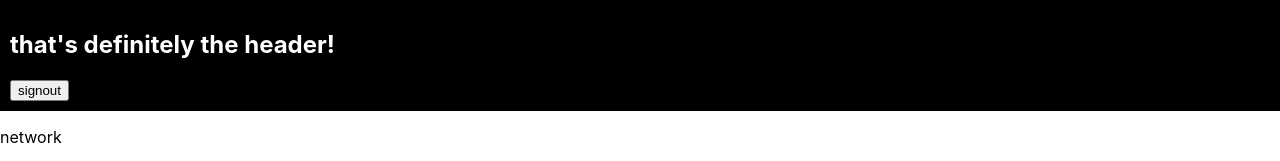
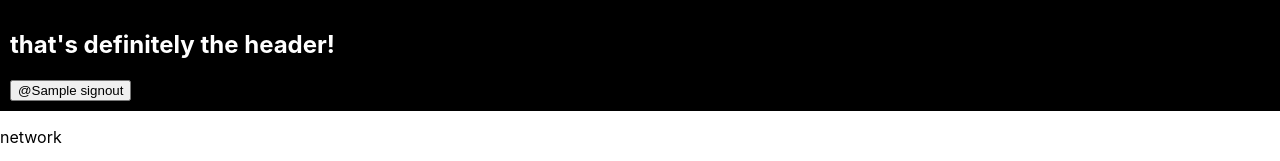
Before and after one commit to joaovitorzv/bug-free-lamp, a React (Create React App) app in the folder web/: page /signup in a window 1280 px wide. Both pictures are taken after typing "Sample" into the empty fields and a click on the button "signup". Shown: the top 161 px of the page. Built offline with nearby package versions, Linux system fonts and the light colour scheme.

Commit message:
fix: signout button

```diff
--- a/web/src/components/Layout/index.tsx
+++ b/web/src/components/Layout/index.tsx
@@ -1,17 +1,22 @@
-import { useDispatch } from "react-redux";
+import { useDispatch, useSelector } from "react-redux";
 import { Outlet } from "react-router-dom";
-import { signout } from "../../actions/sessionSlice";
+import { selectSession, signout } from "../../actions/sessionSlice";
 
 function Layout() {
   const dispatch = useDispatch();
 
+  const session = useSelector(selectSession);
   return (
     <div>
       <header
         style={{ padding: "10px", backgroundColor: "black", color: "white" }}
       >
         <h2>that's definitely the header!</h2>
-        <button onClick={() => dispatch(signout())}>signout</button>
+        {session.username && (
+          <button onClick={() => dispatch(signout())}>
+            @{session.username} signout
+          </button>
+        )}
       </header>
       <Outlet />
     </div>
```
